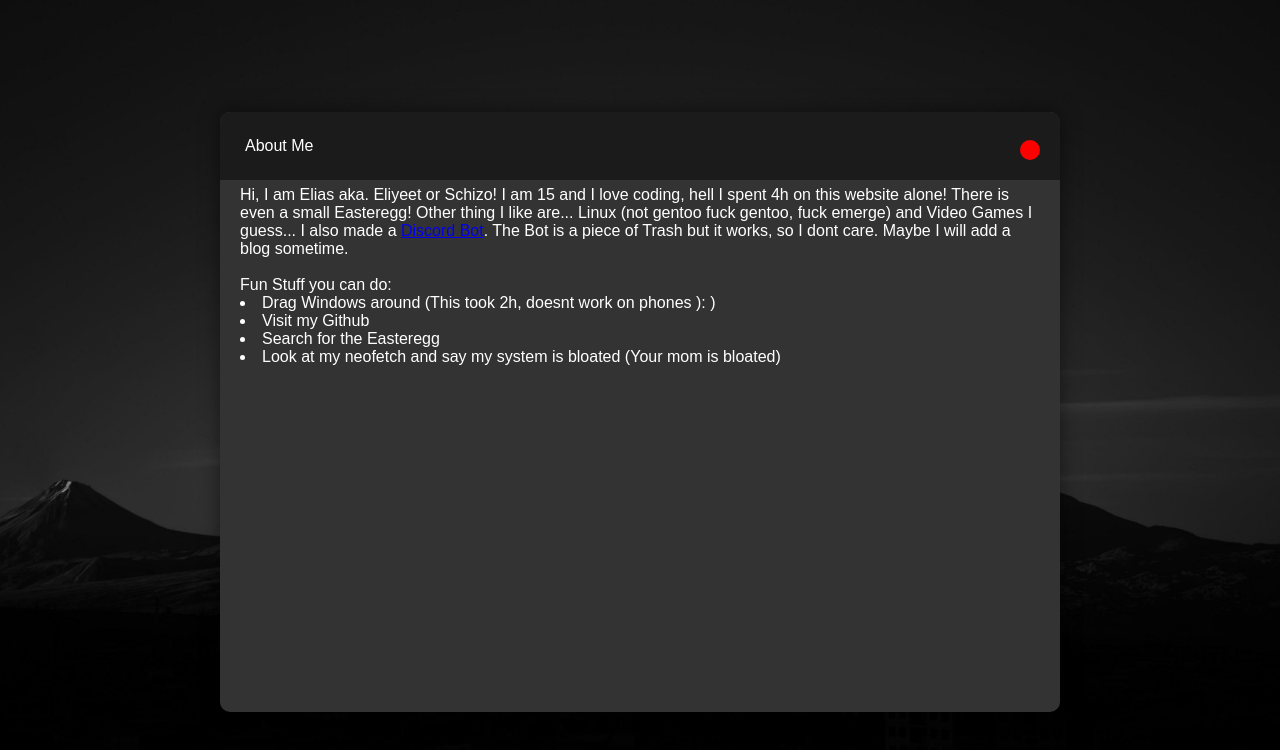
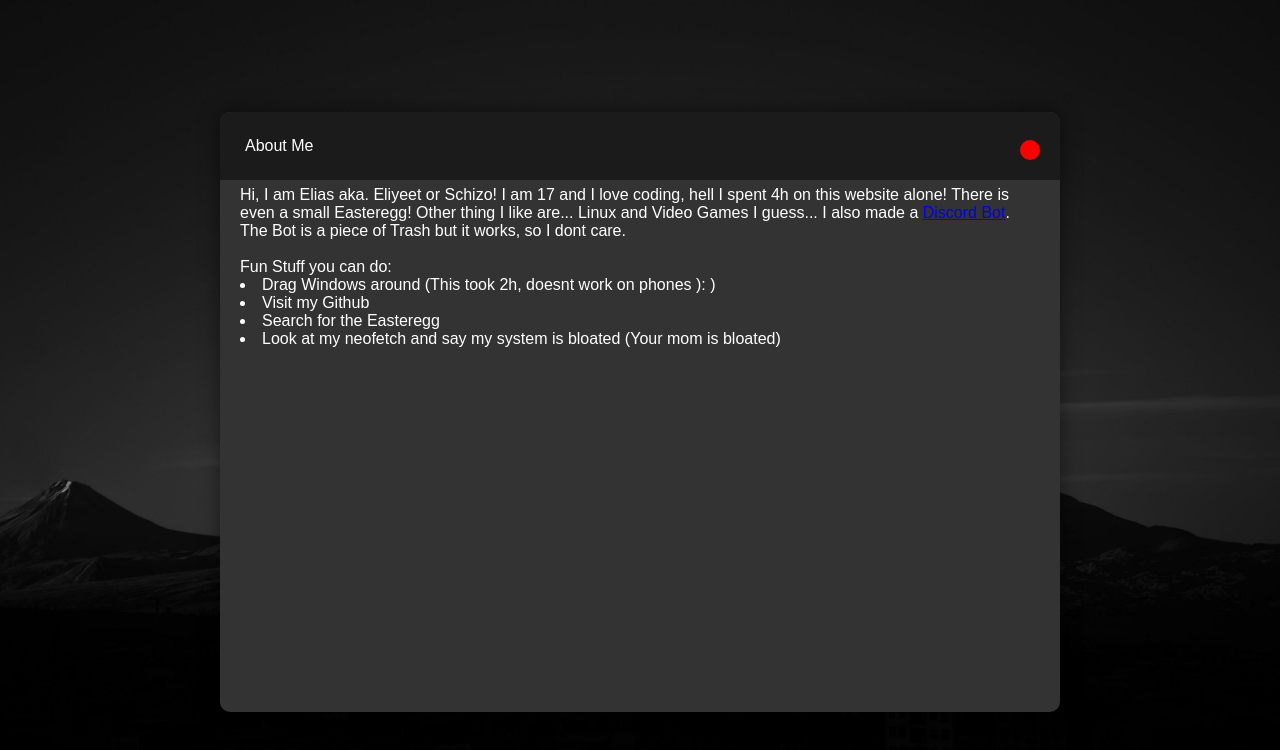
Before and after one commit to gmBlahaj/website, a plain HTML site: page index.html in a window 1280 px wide. Both pictures are taken after a click on the button "About me". Drawn offline with nearby package versions, Linux system fonts and the light colour scheme.

Commit message:
Update index.html

```diff
--- a/index.html
+++ b/index.html
@@ -46,9 +46,9 @@
       </div>
       <div class="about-me-content">
         <br><br><br>
-        Hi, I am Elias aka. Eliyeet or Schizo! I am 15 and I love coding, hell I spent 4h on this website alone! There is even a small Easteregg!
-        Other thing I like are... Linux (not gentoo fuck gentoo, fuck emerge) and Video Games I guess... I also made a <a href="https://github.com/EliYeet/WehCounterBot" target="_blank">Discord Bot</a>.
-        The Bot is a piece of Trash but it works, so I dont care. Maybe I will add a blog sometime.
+        Hi, I am Elias aka. Eliyeet or Schizo! I am 17 and I love coding, hell I spent 4h on this website alone! There is even a small Easteregg!
+        Other thing I like are... Linux and Video Games I guess... I also made a <a href="https://github.com/EliYeet/WehCounterBot" target="_blank">Discord Bot</a>.
+        The Bot is a piece of Trash but it works, so I dont care.
         <br><br>
         Fun Stuff you can do:
         <li>Drag Windows around (This took 2h, doesnt work on phones ): )</li>
```
